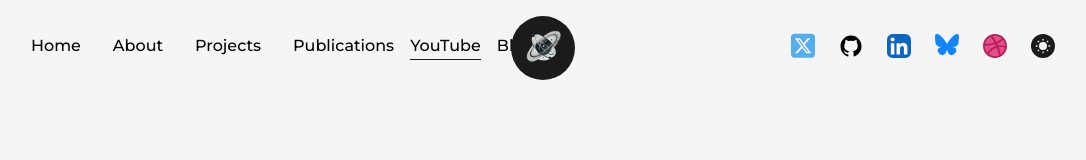
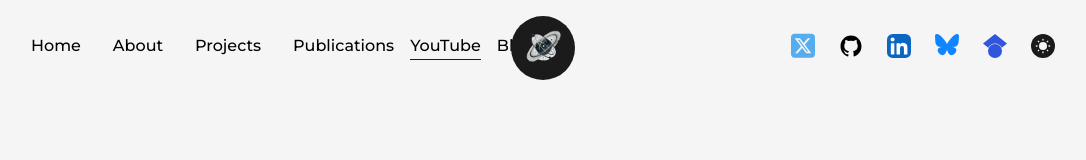
Before and after one commit to pritampanda15/Portfolio-NextJS, a Next.js app: page /youtube in a window 1280 px wide. Shown: the top 160 px of the page, without its empty margins (97-1183 px from the left). Built offline with nearby package versions, Linux system fonts and the light colour scheme.

Commit message:
added google scholar icon nav bar

```diff
--- a/src/components/Icons.js
+++ b/src/components/Icons.js
@@ -21,6 +21,13 @@ export const YouTubeIcon = ({ className, ...rest }) => (
   <svg xmlns="http://www.w3.org/2000/svg" width="2.5em" height="2.5em" viewBox="0 0 256 256"><path fill="#f00" d="M250.346 28.075A32.18 32.18 0 0 0 227.69 5.418C207.824 0 127.87 0 127.87 0S47.912.164 28.046 5.582A32.18 32.18 0 0 0 5.39 28.24c-6.009 35.298-8.34 89.084.165 122.97a32.18 32.18 0 0 0 22.656 22.657c19.866 5.418 99.822 5.418 99.822 5.418s79.955 0 99.82-5.418a32.18 32.18 0 0 0 22.657-22.657c6.338-35.348 8.291-89.1-.164-123.134"/><path fill="#fff" d="m102.421 128.06l66.328-38.418l-66.328-38.418z"/></svg>
 );
 
+export const GoogleScholarIcon = ({ className, ...rest }) => (
+<svg xmlns="http://www.w3.org/2000/svg"
+width="1.5em" height="1.5em"
+viewBox="0 0 24 24">
+	<path fill="#3156dd" d="M5.242 13.769L0 9.5L12 0l12 9.5l-5.242 4.269C17.548 11.249 14.978 9.5 12 9.5c-2.977 0-5.548 1.748-6.758 4.269M12 10a7 7 0 1 0 0 14a7 7 0 0 0 0-14" />
+</svg>
+);
 
 export const TwitterIcon = ({ className, ...rest }) => (
   <svg
--- a/src/components/Navbar.js
+++ b/src/components/Navbar.js
@@ -3,7 +3,7 @@ import React, { useState } from "react";
 import Logo from "./Logo";
 import { useRouter } from "next/router";
 import {
-  DribbbleIcon,
+  GoogleScholarIcon,
   GithubIcon,
   LinkedInIcon,
   MoonIcon,
@@ -144,12 +144,12 @@ const Navbar = () => {
         <motion.a
           target={"_blank"}
           className="w-6 mx-3"
-          href="https://dribbble.com/pritampkp15"
+          href="https://scholar.google.com/citations?user=H2ggrzQAAAAJ&hl=en"
           whileHover={{ y: -2 }}
           whileTap={{ scale: 0.9 }}
-          aria-label="Checkout my dribbble profile"
+          aria-label="Checkout my google scholar profile"
         >
-          <DribbbleIcon />
+          <GoogleScholarIcon />
         </motion.a>
 
         <button
@@ -234,12 +234,12 @@ const Navbar = () => {
         <motion.a
           target={"_blank"}
           className="w-6 m-1 mx-3 sm:mx-1"
-          href="https://dribbble.com/pritampkp15"
+          href="https://scholar.google.com/citations?user=H2ggrzQAAAAJ&hl=en"
           whileHover={{ y: -2 }}
           whileTap={{ scale: 0.9 }}
           aria-label="Checkout my dribbble profile"
         >
-          <DribbbleIcon />
+          <GoogleScholarIcon />
         </motion.a>
 
         <button
```
Also changed, not shown: public/images/svgs/simple-icons--googlescholar.svg (added).
